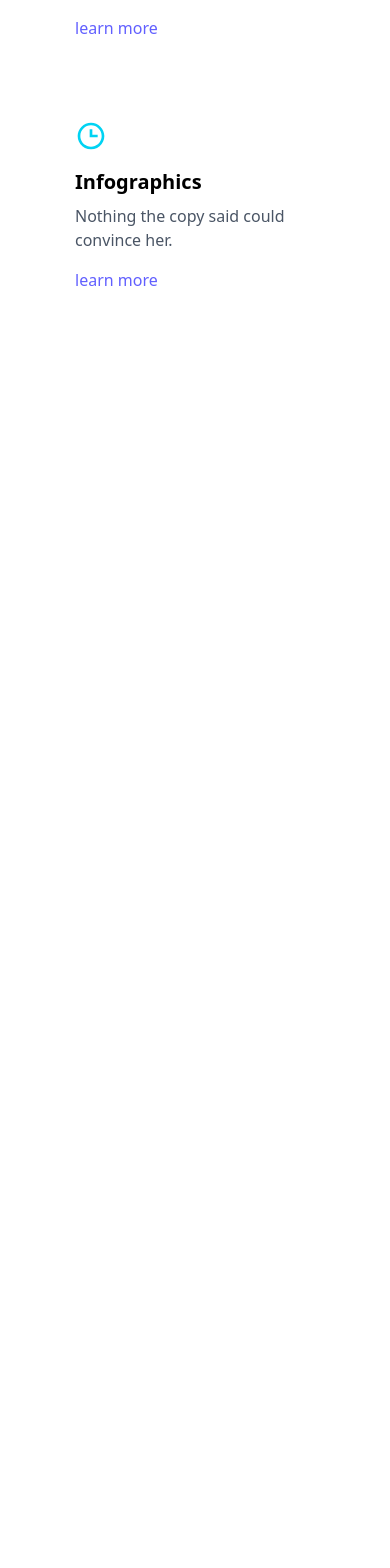
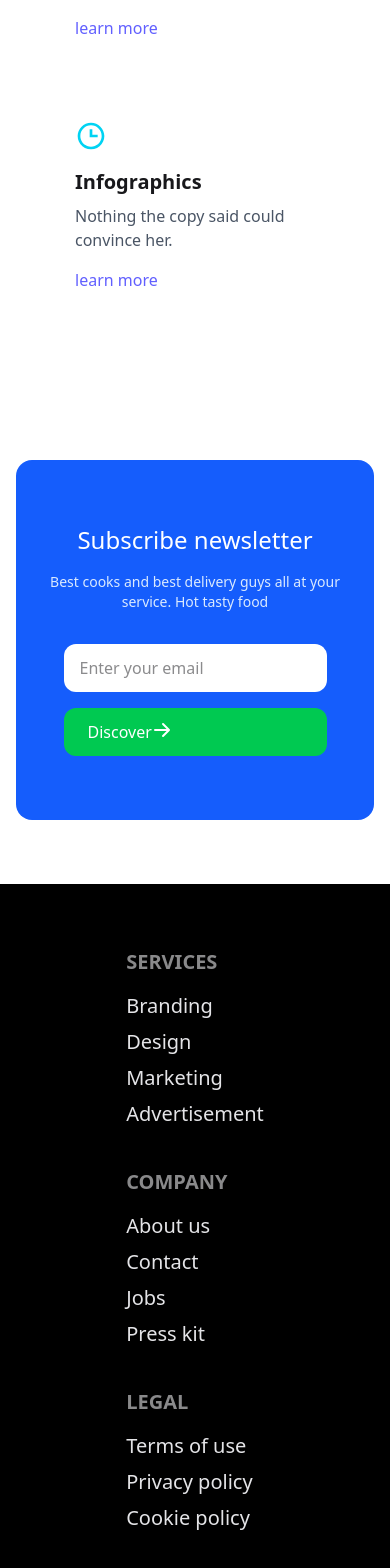
Before and after one commit to GreenHopeRise/Mordern-react-project, a React (Vite) app: page / in a window 390 px wide. Shown: the part 6968-8536 px from the top of the page. Before the commit the page ends 7364 px from the top, so only its background shows below. Built offline with nearby package versions, Linux system fonts and the light colour scheme.

Commit message:
projects done

```diff
--- a/index.html
+++ b/index.html
@@ -1,5 +1,5 @@
 <!doctype html>
-<html lang="en">
+<html lang="en" data-theme="light">
   <head>
     <meta charset="UTF-8" />
     <link rel="icon" type="image/svg+xml" href="/fav-icon.png" />
--- a/package.json
+++ b/package.json
@@ -14,6 +14,7 @@
     "react": "^19.1.0",
     "react-dom": "^19.1.0",
     "react-icons": "^5.5.0",
+    "swiper": "^11.2.10",
     "tailwindcss": "^4.1.11"
   },
   "devDependencies": {
@@ -21,6 +22,7 @@
     "@types/react": "^19.1.8",
     "@types/react-dom": "^19.1.6",
     "@vitejs/plugin-react": "^4.6.0",
+    "daisyui": "^5.0.50",
     "eslint": "^9.30.1",
     "eslint-plugin-react-hooks": "^5.2.0",
     "eslint-plugin-react-refresh": "^0.4.20",
--- a/src/App.jsx
+++ b/src/App.jsx
@@ -1,12 +1,15 @@
 import CompanyLogo from "./components/CompanyLogo";
 import FeatureSection from "./components/FeatureSection";
+import Footer from "./components/Footer";
 import Hero from "./components/Hero";
 import MonitorSection from "./components/MonitorSection";
 import Navbar from "./components/Navbar";
+import NewsletterSec from "./components/NewsletterSec";
 import PricingSection from "./components/PricingSection";
 import PusposeSection from "./components/PusposeSection";
 import ScheduleSection from "./components/ScheduleSection";
 import ServicesSection from "./components/ServicesSection";
+import TestimonialSection from "./components/TestimonialSection";
 import "./index.css";
 
 function App() {
@@ -23,6 +26,9 @@ function App() {
         <MonitorSection/>
         <PricingSection/>
         <ServicesSection/>
+        {/* <TestimonialSection/> */}
+        <NewsletterSec/>
+        <Footer/>
       </div>
     </main>
   );
--- /dev/null
+++ b/src/components/Footer.jsx
@@ -0,0 +1,31 @@
+import React from "react";
+import { FaFacebook, FaLinkedin, FaTwitter } from "react-icons/fa";
+
+const Footer = () => {
+    return (
+        <footer className="ax-w-7xl mx-auto px-4 py-16 justify-around footer sm:footer-horizontal bg-black text-neutral-content p-10 text-xl ">
+            <nav>
+                <h6 className="footer-title">Services</h6>
+                <a className="link link-hover">Branding</a>
+                <a className="link link-hover">Design</a>
+                <a className="link link-hover">Marketing</a>
+                <a className="link link-hover">Advertisement</a>
+            </nav>
+            <nav>
+                <h6 className="footer-title">Company</h6>
+                <a className="link link-hover">About us</a>
+                <a className="link link-hover">Contact</a>
+                <a className="link link-hover">Jobs</a>
+                <a className="link link-hover">Press kit</a>
+            </nav>
+            <nav>
+                <h6 className="footer-title">Legal</h6>
+                <a className="link link-hover">Terms of use</a>
+                <a className="link link-hover">Privacy policy</a>
+                <a className="link link-hover">Cookie policy</a>
+            </nav>
+        </footer>
+    );
+};
+
+export default Footer;
--- /dev/null
+++ b/src/components/NewsletterSec.jsx
@@ -0,0 +1,31 @@
+import React from 'react';
+import { HiArrowRight } from 'react-icons/hi';
+
+const NewsletterSec = () => {
+    return (
+        <section id='newsletter' className='container mx-auto px-4 sm:px-6 lg:px-8 py-16'>
+            <div className='bg-blue-600 rounded-2xl overflow-hidden'>
+                <div className='relative md:px-16 py-16 px-6 md:py-24'>
+                    <div className='absolute top-0 right-0 w-1/2 h-full bg-blue-700  clip-path-slant hidden md:block'>
+
+                    </div>
+                    <div className='relative flex flex-col lg:flex-row items-center justify-between gap-8 lg:gap-12'>
+                        <div className='text-white max-w-lg text-center md:text-left'>
+                            <h2 className='text-2xl sm:text-3xl lg:text-4xl font-medium mb-4'>Subscribe newsletter</h2>
+                            <p className='text-blue-100 text-sm sm:text-base'>Best cooks and best delivery guys all at your service. Hot tasty food</p>
+                        </div>
+                        <div className='flex flex-col sm:flex-row gap-4 sm:gap-0'>
+                            <input type="email" placeholder='Enter your email' name="" id="" className='w-full sm:w-auto md:w-80 px-4 sm:px-6 py-3 sm:py-4 bg-white rounded-xl sm:rounded-l-xl sm:rounded-r-none focus:outline-none' />
+                            <button className='w-full sm:w-auto cursor-pointer bg-green-500 text-white px-6 sm:-px-8 py-3 sm:py-4 rounded-xl sm:rounded-l-none sm:rounded-r-lg flex'><span>Discover</span><HiArrowRight className='size-5'/></button>
+                        </div>
+                    </div>
+
+                </div>
+
+            </div>
+
+        </section>
+    );
+};
+
+export default NewsletterSec;
--- a/src/components/ServicesSection.jsx
+++ b/src/components/ServicesSection.jsx
@@ -32,7 +32,7 @@ const ServicesSection = () => {
     }
   ]
     return (
-        <section className='py-20 container mx-auto px-4 sm:px-6 lg:px-8'>
+        <section id='services' className='py-20 container mx-auto px-4 sm:px-6 lg:px-8'>
             <div className='flex flex-col md:flex-row items-center justify-between  gap-12 lg:gap-24'>
                 {/* header */}
                 <div className='md:w-1/3 w-full'>
--- /dev/null
+++ b/src/components/TestimonialSection.jsx
@@ -0,0 +1,22 @@
+import React from 'react';
+
+const TestimonialSection = () => {
+    return (
+        <section className='py-16 px-4 max-w-7xl mx-auto'>
+            <div className='text-center mb-12'>
+                <h2 className='text-3xl font-bold mb-4 md:text-4xl '>What our happy client say</h2>
+                <p className='text-gray-600'>Things that make it the best place to start trading</p>
+            </div>
+
+            {/* testimoals card  */}
+            <div className='relative'>
+                {/* swaper card  */}
+
+
+                {/* navigational btn  */}
+            </div>
+        </section>
+    );
+};
+
+export default TestimonialSection;
--- a/src/index.css
+++ b/src/index.css
@@ -1,4 +1,5 @@
 @import "tailwindcss";
+@plugin "daisyui";
 
 html{
     scroll-behavior: smooth;
```
Also changed, not shown: src/utils/motion.js (renamed from src/assets/motion.js), 1 other file (tests, documents, lock files or other folders).
